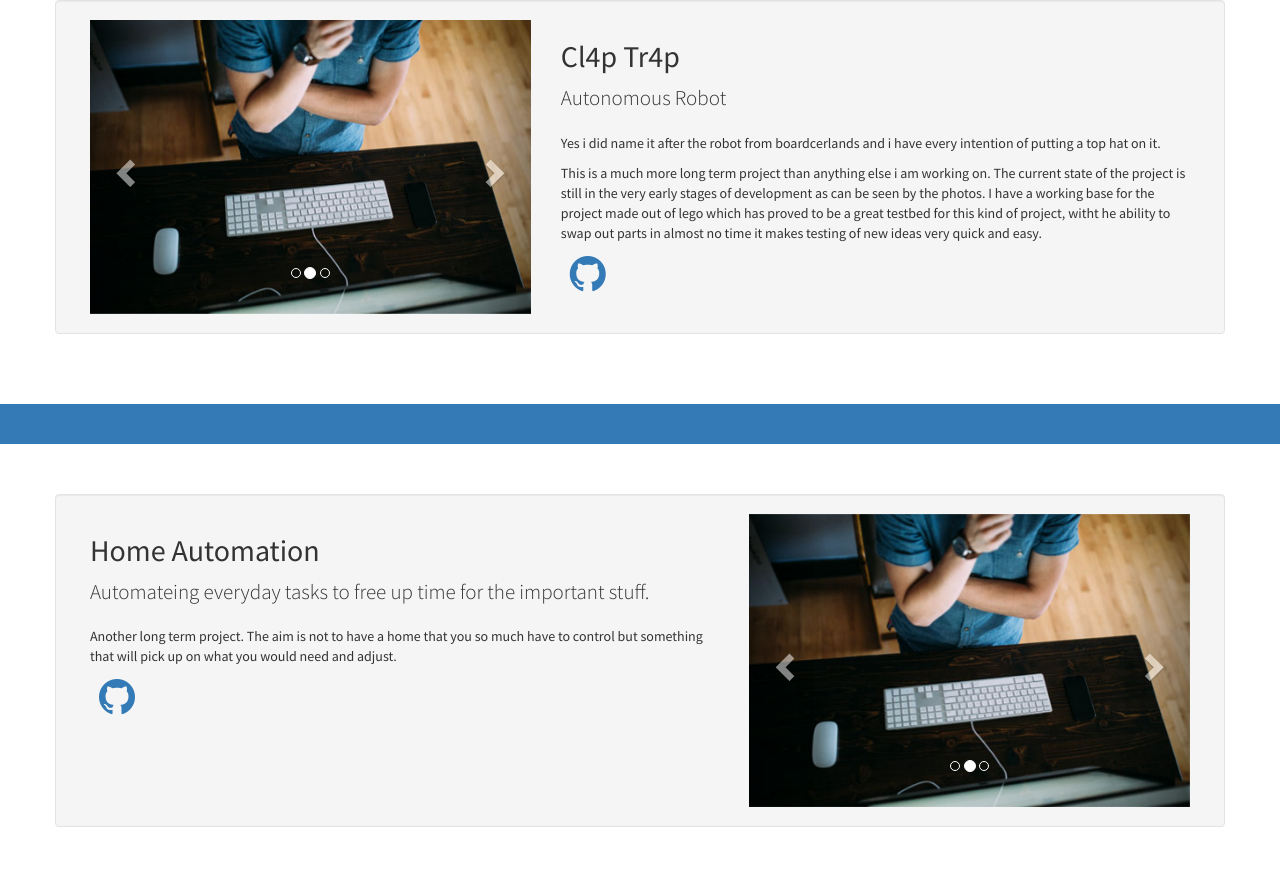
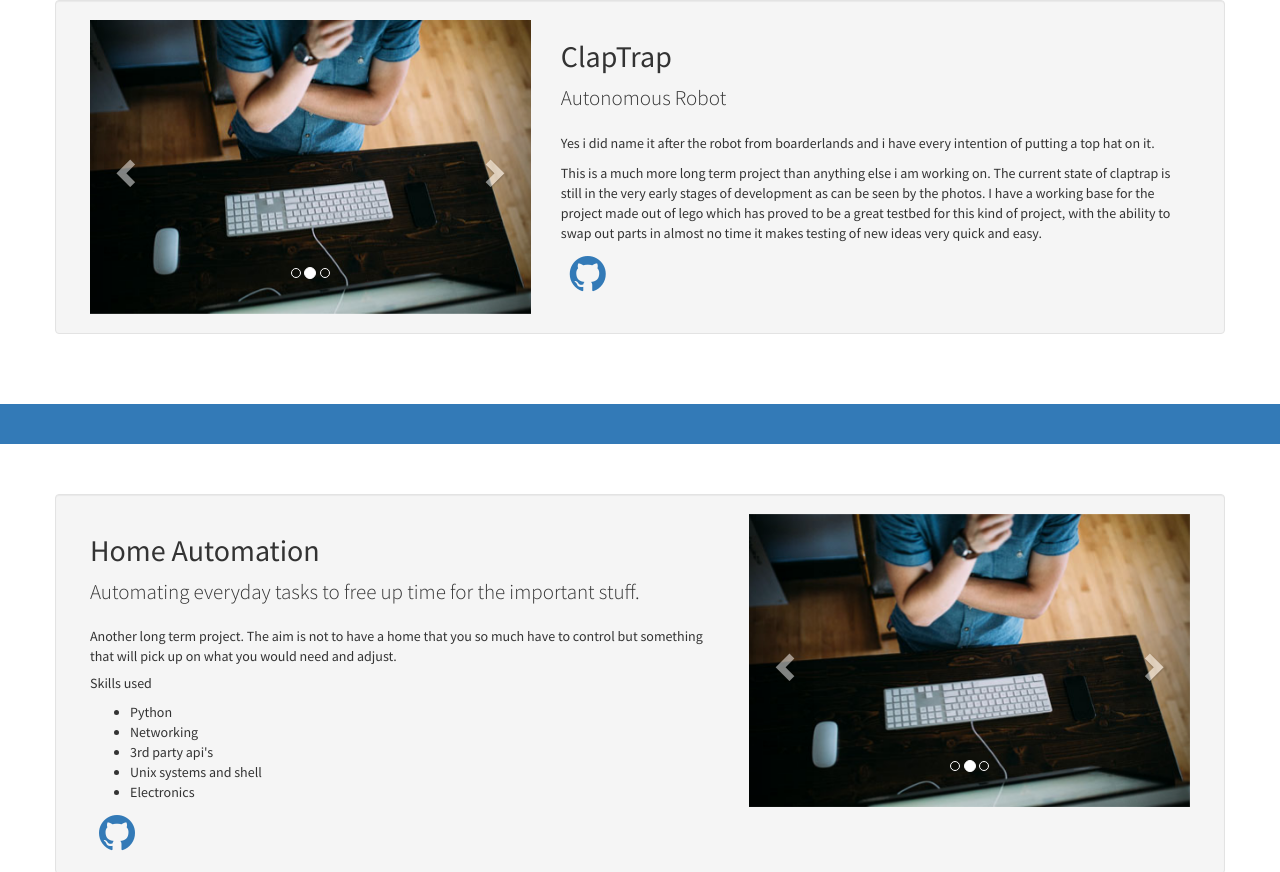
Before and after one commit to DeadpoolPancakes/naylorwebsites, a plain HTML site: page Projects.html in a window 1280 px wide. Shown: the part 2505-3377 px from the top of the page. Drawn offline with Linux system fonts and the light colour scheme.

Commit message:
enhance
added claptrap image
changed order of projects on front page
added skills to home automation project

```diff
--- a/Projects.html
+++ b/Projects.html
@@ -244,7 +244,7 @@
                         <!-- Wrapper for slides -->
                         <div class="carousel-inner" role="listbox">
                             <div class="item active">
-                                <img src="img/portfolio-1.jpg" alt="...">
+                                <img src="img/claptrap.jpg" alt="...">
                                 <div class="carousel-caption">
                                 </div>
                             </div>
@@ -272,11 +272,11 @@
                     <!-- carousel -->
                 </div>
                 <div class="col-md-7">
-                    <h2 class="featurette-heading">Cl4p Tr4p<span class="text-muted"></span></h2>
+                    <h2 class="featurette-heading">ClapTrap<span class="text-muted"></span></h2>
                     <p class="lead">Autonomous Robot</p>
-                    <p>Yes i did name it after the robot from boardcerlands and i have every intention of putting a top hat on it.</p>
-                    <p>This is a much more long term project than anything else i am working on. The current state of the project is still in the very early stages of development as can be seen by the photos. I have a working base for the project made out
-                        of lego which has proved to be a great testbed for this kind of project, witht he ability to swap out parts in almost no time it makes testing of new ideas very quick and easy.</p>
+                    <p>Yes i did name it after the robot from boarderlands and i have every intention of putting a top hat on it.</p>
+                    <p>This is a much more long term project than anything else i am working on. The current state of claptrap is still in the very early stages of development as can be seen by the photos. I have a working base for the project made out
+                        of lego which has proved to be a great testbed for this kind of project, with the ability to swap out parts in almost no time it makes testing of new ideas very quick and easy.</p>
                     <!--<div>
                         <h5>Skills used</h5>
                         <ul>
@@ -285,7 +285,7 @@
                             <li>3rd party API</li>
                         </ul>
                     </div>                    -->
-                    <a href="https://github.com/DeadpoolPancakes"><i class="fa fa-github fa-fw fa-3x"></i></a>
+                    <a href="https://github.com/DeadpoolPancakes/lego-claptrap"><i class="fa fa-github fa-fw fa-3x"></i></a>
                 </div>
             </div>
         </div>
@@ -303,16 +303,18 @@
             <div class="well row featurette">
                 <div class="col-md-7">
                     <h2 class="featurette-heading">Home Automation<span class="text-muted"></span></h2>
-                    <p class="lead">Automateing everyday tasks to free up time for the important stuff.</p>
+                    <p class="lead">Automating everyday tasks to free up time for the important stuff.</p>
                     <p>Another long term project. The aim is not to have a home that you so much have to control but something that will pick up on what you would need and adjust.</p>
-                    <!--<div>
+                    <div>
                         <h5>Skills used</h5>
                         <ul>
-                            <li>C#</li>
-                            <li>Ouath flows</li>
-                            <li>3rd party API</li>
+                            <li>Python</li>
+                            <li>Networking</li>
+                            <li>3rd party api's</li>
+                            <li>Unix systems and shell</li>
+                            <li>Electronics</li>
                         </ul>
-                    </div>  -->
+                    </div>
                     <a href="https://github.com/DeadpoolPancakes/homeautomation"><i class="fa fa-github fa-fw fa-3x"></i></a>
                 </div>
                 <div class="col-md-5">
@@ -327,7 +329,7 @@
                         <!-- Wrapper for slides -->
                         <div class="carousel-inner" role="listbox">
                             <div class="item active">
-                                <img src="img/portfolio-1.jpg" alt="...">
+                                <img src="img/home.jpg" alt="...">
                                 <div class="carousel-caption">
                                 </div>
                             </div>
@@ -409,7 +411,7 @@
                     <!-- carousel -->
                 </div>
                 <div class="col-md-7">
-                    <h2 class="featurette-heading">Nerf Turret<span class="text-muted"></span></h2>
+                    <h2 class="featurette-heading">Nerf Sentry<span class="text-muted"></span></h2>
                     <p class="lead">Motion detection enabled nerf gun</p>
                     <p>This project came around from me having a spare raspberry pi and camera module which just happened to fit in to the battery casing of a nerf gun. I also wanted to be able to ask Alexa to shoot something</p>
                     <a href="https://github.com/DeadpoolPancakes/nerf-sentry"><i class="fa fa-github fa-fw fa-3x"></i></a>
```
Also changed, not shown: index.html (+4 -4 lines), img/claptrap.jpg (added).
